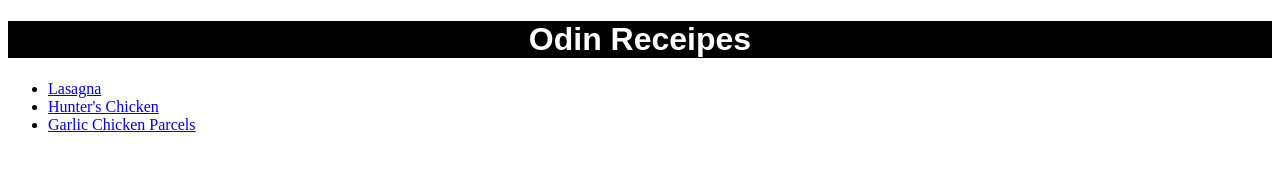
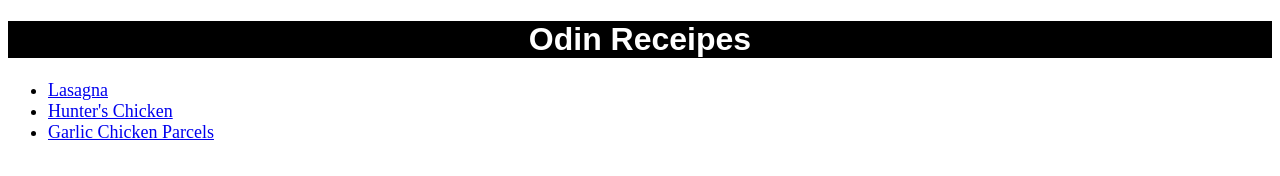
Before and after one commit to Guzye/odin-recipes, a plain HTML site: page index.html in a window 1280 px wide. Drawn offline with Linux system fonts and the light colour scheme.

Commit message:
styles.css

```diff
--- a/styles.css
+++ b/styles.css
@@ -6,4 +6,5 @@ h1 {color: white;
     font-weight: bold;
     text-align: center;
 }
-ul {color: black;}
+ul {color: black;
+font-size: large;}
```
